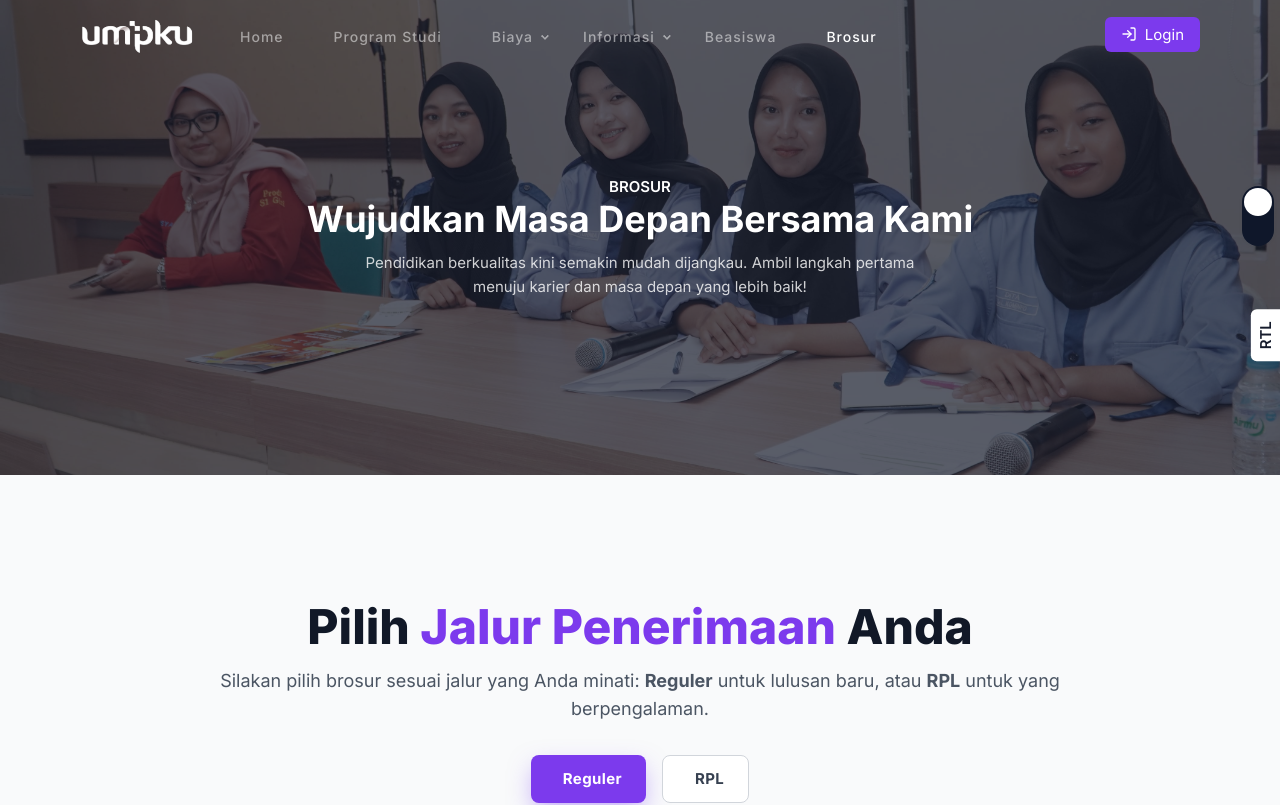
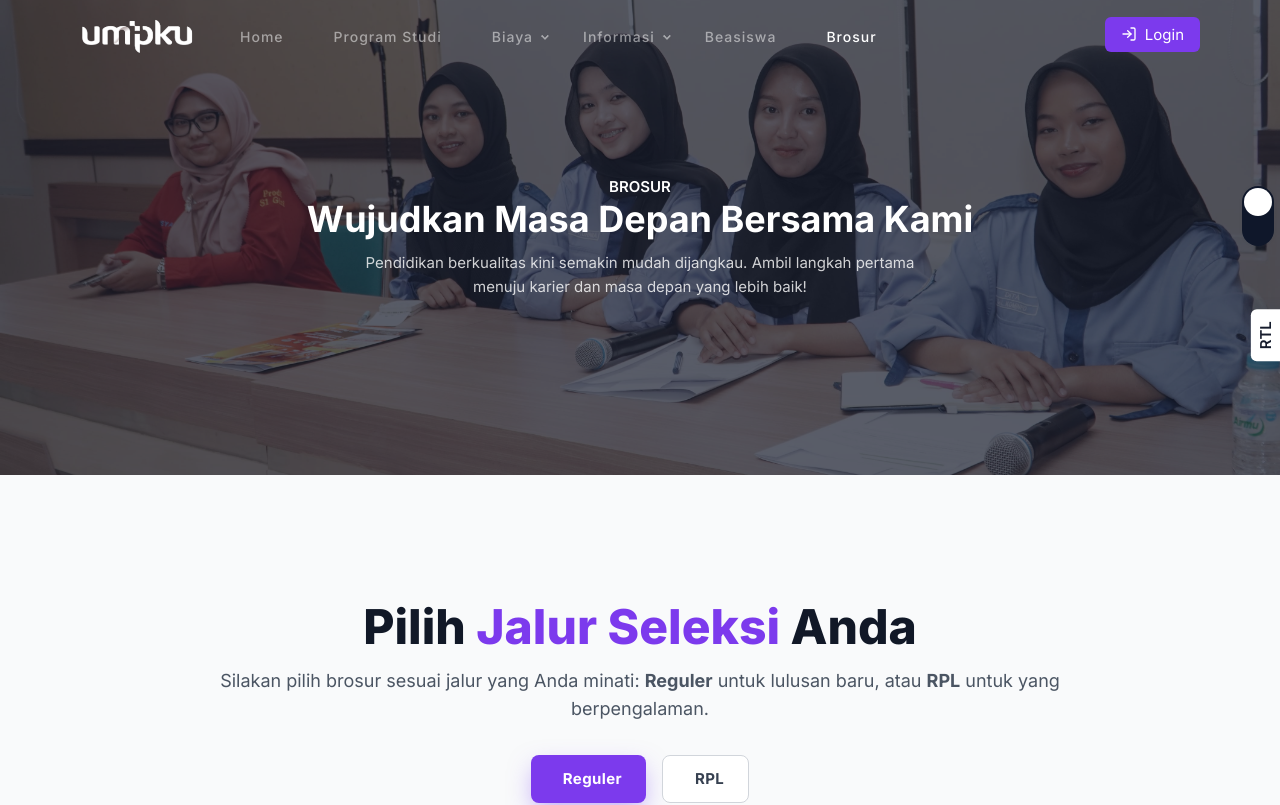
Before and after one commit to iamhry/landing-pmb-2027, a Nuxt app: page /brosur in a window 1280 px wide. Shown: the top 805 px of the page. Built offline with nearby package versions, Linux system fonts and the light colour scheme; some icons are missing.

Commit message:
perubahan kalimat

```diff
--- a/pages/brosur.vue
+++ b/pages/brosur.vue
@@ -17,7 +17,7 @@
             <div class="container relative">
                <div class="lg:col-span-12 md:col-span-12 mx-auto text-center w-full max-w-4xl">
     <h2 class="mb-4 text-3xl md:text-4xl lg:text-5xl font-extrabold text-gray-900 dark:text-white leading-snug">
-        Pilih <span class="text-violet-600">Jalur Penerimaan</span> Anda
+        Pilih <span class="text-violet-600">Jalur Seleksi</span> Anda
     </h2>
     <p class="mb-8 text-lg text-gray-600 dark:text-gray-400">
         Silakan pilih brosur sesuai jalur yang Anda minati: <strong>Reguler</strong> untuk lulusan baru, atau <strong>RPL</strong> untuk yang berpengalaman.
```
